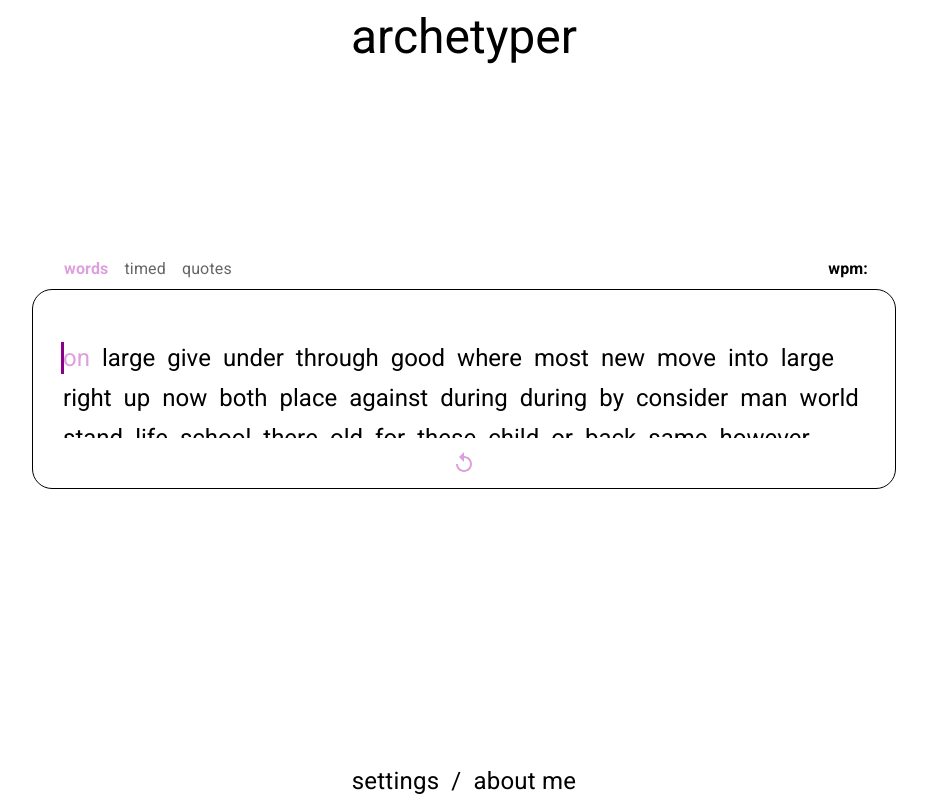
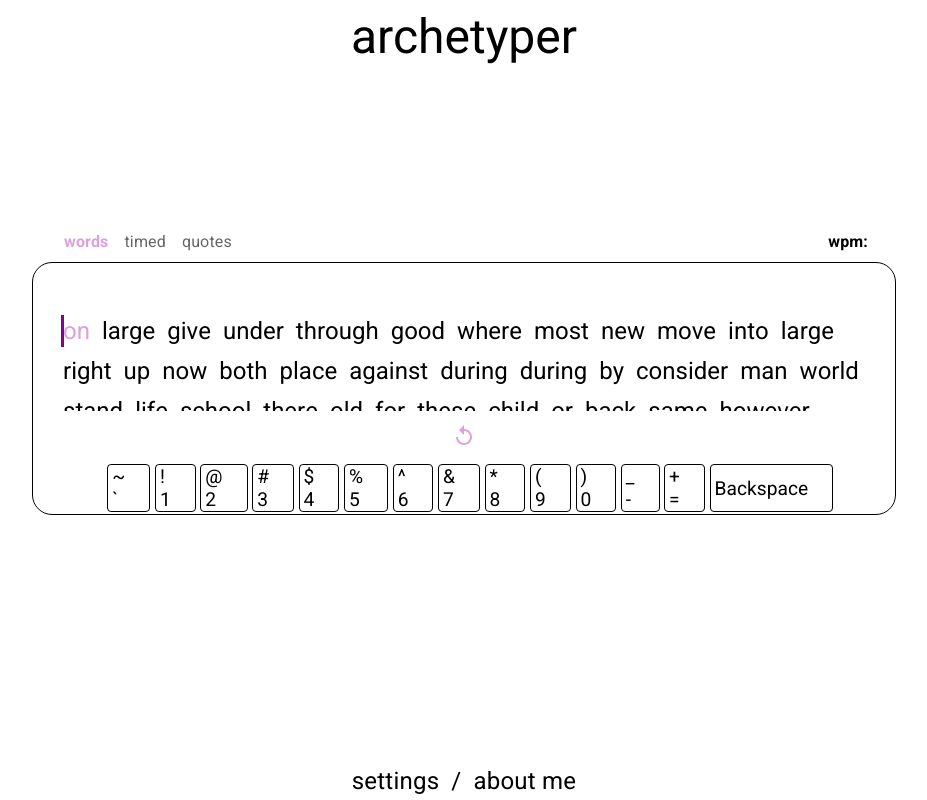
Before and after one commit to nkuek/archetyper, a React (Create React App) app: page / in a window 1280 px wide. Shown: the whole page, without its empty margins (176-1103 px from the left). Built offline with nearby package versions, Linux system fonts and the light colour scheme.

Commit message:
created first row of heatmap

```diff
--- /dev/null
+++ b/src/components/HeatMap/Key.tsx
@@ -0,0 +1,17 @@
+import { Box } from '@mui/material';
+import React, { FC } from 'react';
+
+const Key: FC<{ keyProp: string }> = ({ keyProp }) => {
+  return (
+    <Box
+      sx={{
+        fontSize: '.8em',
+        marginLeft: '.2em',
+      }}
+    >
+      {keyProp}
+    </Box>
+  );
+};
+
+export default Key;
--- /dev/null
+++ b/src/components/HeatMap/KeyRow.tsx
@@ -0,0 +1,34 @@
+import { Box, Container } from '@mui/material';
+import React, { FC } from 'react';
+import Key from './Key';
+
+interface IKey {
+  primary: string;
+  secondary?: string;
+}
+
+const KeyRow: FC<{ keys: IKey[] }> = ({ keys }) => {
+  return (
+    <Container sx={{ display: 'flex' }}>
+      {keys.map((key) => (
+        <Box
+          sx={{
+            border: '1px solid black',
+            margin: '.1em',
+            borderRadius: 1,
+            boxSizing: 'border-box',
+            paddingRight: '1em',
+            display: 'flex',
+            flexDirection: 'column',
+            justifyContent: 'center',
+          }}
+        >
+          {key.secondary && <Key keyProp={key.secondary} />}
+          <Key keyProp={key.primary} />
+        </Box>
+      ))}
+    </Container>
+  );
+};
+
+export default KeyRow;
--- a/src/components/HeatMap/index.tsx
+++ b/src/components/HeatMap/index.tsx
@@ -1,7 +1,14 @@
+import { Container } from '@mui/material';
 import React from 'react';
+import KeyRow from './KeyRow';
+import rows from './rows.json';
 
 const HeatMap = () => {
-  return <div>HeatMap</div>;
+  return (
+    <Container>
+      <KeyRow keys={rows.row1} />
+    </Container>
+  );
 };
 
 export default HeatMap;
--- /dev/null
+++ b/src/components/HeatMap/rows.json
@@ -0,0 +1,18 @@
+{
+  "row1": [
+    { "primary": "`", "secondary": "~" },
+    { "primary": "1", "secondary": "!" },
+    { "primary": "2", "secondary": "@" },
+    { "primary": "3", "secondary": "#" },
+    { "primary": "4", "secondary": "$" },
+    { "primary": "5", "secondary": "%" },
+    { "primary": "6", "secondary": "^" },
+    { "primary": "7", "secondary": "&" },
+    { "primary": "8", "secondary": "*" },
+    { "primary": "9", "secondary": "(" },
+    { "primary": "0", "secondary": ")" },
+    { "primary": "-", "secondary": "_" },
+    { "primary": "=", "secondary": "+" },
+    { "primary": "Backspace" }
+  ]
+}
--- a/src/components/WordBox/index.tsx
+++ b/src/components/WordBox/index.tsx
@@ -20,6 +20,7 @@ import { TWordChar } from 'providers/WordListProvider';
 import randomizeWords from 'languages/wordListGenerator';
 import MessageOverlay from './MessageOverlay';
 import CustomTooltip from 'components/CustomTooltip';
+import HeatMap from 'components/HeatMap';
 
 const calculateWpm = (charCount: number, timer: number, errors: number) => {
   const timeToMins = timer / 60;
@@ -523,6 +524,7 @@ const WordBox: FC<IProps> = ({ setShowTip, setShowWarning }) => {
           </Button>
         </CustomTooltip>
       </Box>
+      <HeatMap />
     </Container>
   );
 };
```
